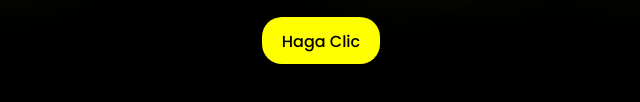
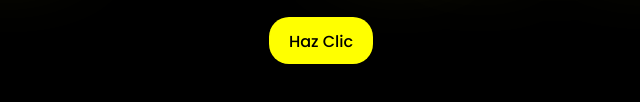
Before and after one commit to Knoxg507/pagina, a plain HTML site: page index.html in a window 1280 px wide. Shown: the part 468-570 px from the top of the page, 327-967 px from the left. Drawn offline with Linux system fonts and the light colour scheme.

Commit message:
index.html

```diff
--- a/index.html
+++ b/index.html
@@ -34,7 +34,7 @@
     </div>
     <div class="button">
         <button>
-            <a href="FLORES.html">Haga Clic</a>
+            <a href="FLORES.html">Haz Clic</a>
         </button>
 
     </div>
```
